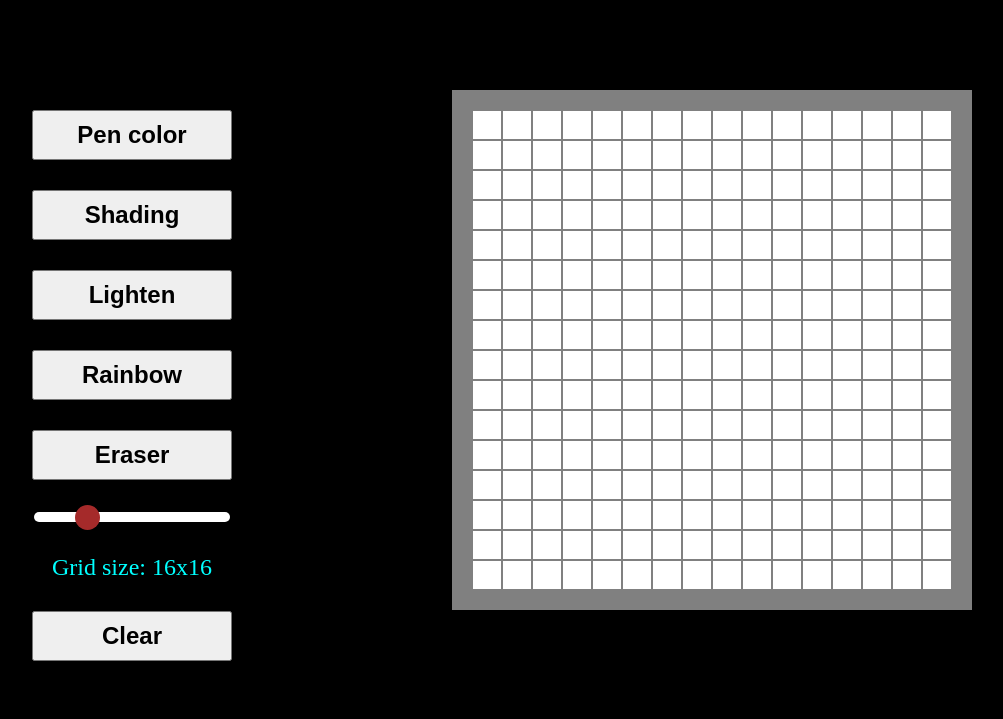
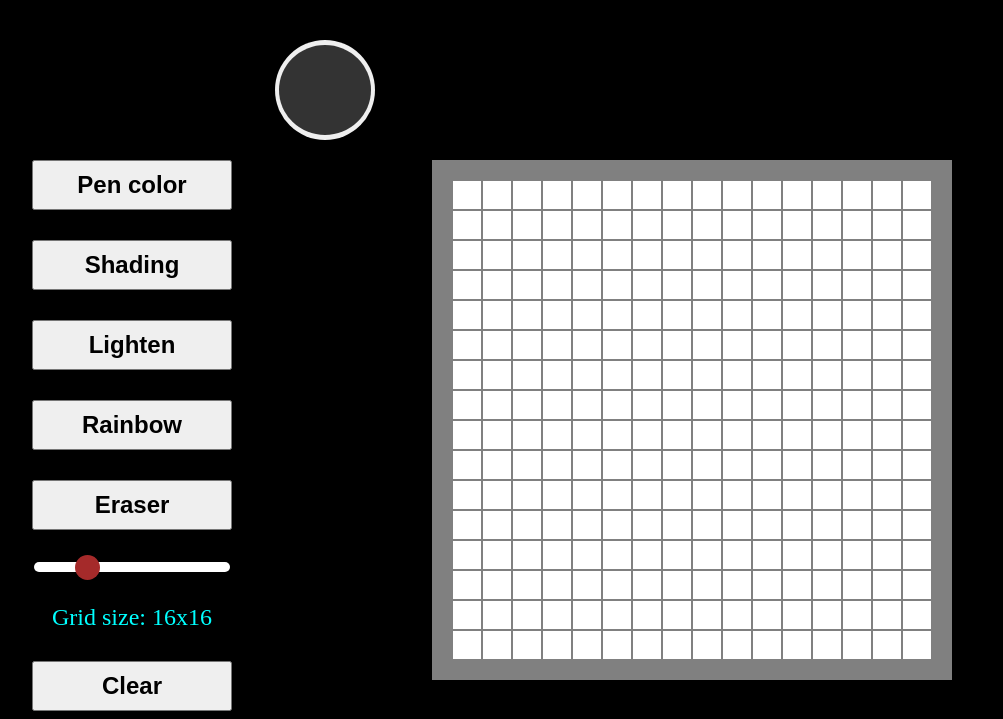
Before and after one commit to lthd2403/Etch-A-Sketch, a plain HTML site: page index.html in a window 1280 px wide. Shown: the part 143-862 px from the top of the page, without its empty margins (148-1151 px from the left). Before the commit the page ends 804 px from the top, so only its background shows below. Drawn offline with Linux system fonts and the light colour scheme.

Commit message:
Add color input

```diff
--- a/index.html
+++ b/index.html
@@ -9,6 +9,9 @@
 <body>
     <div class="headContainer">
         <h1>Etch-A-Sketch</h1>
+    </div>
+    <div class="colorSelectContainer">
+        <input type="color" id="colorSelect" value="#333333">
     </div>
     <div class="bodyContainer">
         <div class="buttonContainer">
--- a/main.js
+++ b/main.js
@@ -82,6 +82,17 @@ function changeColor(choice) {
 function colorSquare() {
     if (color === "rainbow") {
         this.style.backgroundColor = `hsl(${Math.random() * 360}, 100%, 50%)`;
+    }else  if (color === "lighten") { /* Lighten square grids */
+        const div = document.querySelector(".divChild")
+         /* Get the current background color */
+        const currentColor = getComputedStyle(div).getPropertyValue('background-color');
+        // Convert the color to an RGB array
+        const rgbArray = currentColor.match(/\d+/g).map(Number);
+         // Calculate a lighter color by increasing the brightness
+        const lighterColor = `rgb(${rgbArray[0]}, ${rgbArray[1]}, ${Math.min(rgbArray[2] + 25, 255)})`;
+        this.style.backgroundColor = lighterColor;
+    } else  if (color === "shading") { /* shading square grids */
+
     } else {
         this.style.backgroundColor = color;
     }
--- a/style.css
+++ b/style.css
@@ -20,6 +20,30 @@ body {
     color: aqua;
     font-size: 50px;
   }
+
+.colorSelectContainer {
+    display: flex;
+    margin-top: -50px;
+    margin-left: 415px;
+    margin-bottom: 20px;
+}
+
+input[type=color] {
+    appearance: none;
+    width: 100px;
+    height: 100px;
+    border-radius: 50%;
+    border: none;
+    cursor: pointer;
+
+}
+
+input[type=color]::-webkit-color-swatch {
+    border: none;
+    border-radius: 50%;
+    padding: 0;
+}
+
 .gridContainer {
     display: grid;
     padding: 20px;
@@ -32,12 +56,9 @@ body {
 
 .buttonContainer {
     display: grid;
-    width: 200px;
-    height: 100px;
-    padding: 20px;
     color: white;
     align-items: center;
-    gap: 30px
+    gap: 30px;
 }
 
 .slider {
```
Lines whose indentation alone changed are shown as unchanged.
